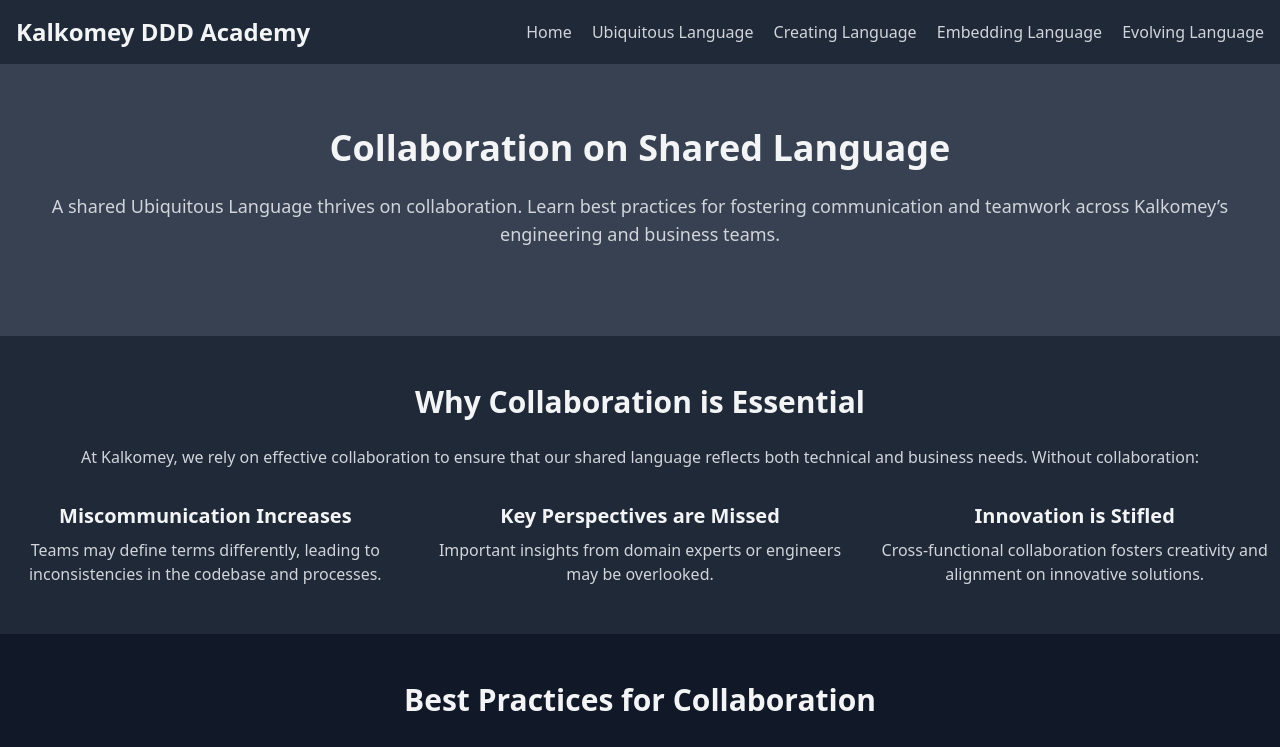
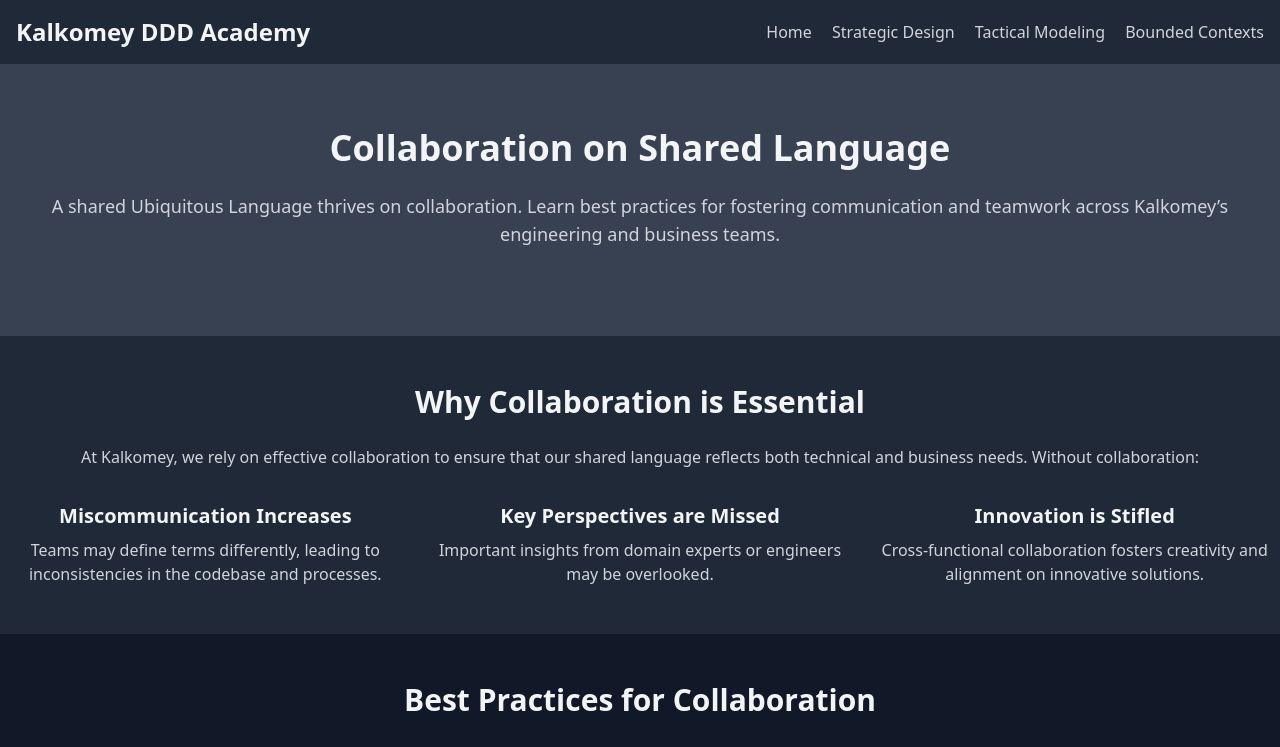
Before and after one commit to tommy2118/ddd, a plain HTML site: page collaboration-language.html in a window 1280 px wide. Shown: the top 747 px of the page. Drawn offline with nearby package versions, Linux system fonts and the light colour scheme.

Commit message:
Really fix nav

```diff
--- a/collaboration-language.html
+++ b/collaboration-language.html
@@ -11,13 +11,12 @@
   <header class="bg-gray-800 p-4 shadow-md">
     <div class="container mx-auto flex justify-between items-center">
       <h1 class="text-2xl font-bold">Kalkomey DDD Academy</h1>
-      <nav class="space-x-4">
-        <a href="../index.html" class="text-gray-300 hover:text-white">Home</a>
-        <a href="ubiquitous-language.html" class="text-gray-300 hover:text-white">Ubiquitous Language</a>
-        <a href="creating-language.html" class="text-gray-300 hover:text-white">Creating Language</a>
-        <a href="embedding-language.html" class="text-gray-300 hover:text-white">Embedding Language</a>
-        <a href="evolving-language.html" class="text-gray-300 hover:text-white">Evolving Language</a>
-      </nav>
+        <nav class="space-x-4">
+          <a href="index.html" class="text-gray-300 hover:text-white">Home</a>
+          <a href="strategic-design.html" class="text-gray-300 hover:text-white">Strategic Design</a>
+          <a href="tactical-modeling.html" class="text-gray-300 hover:text-white">Tactical Modeling</a>
+          <a href="bounded-contexts.html" class="text-gray-300 hover:text-white">Bounded Contexts</a>
+        </nav>
     </div>
   </header>
 
```
Also changed, not shown: bounded-contexts.html (+6 -7 lines), index.html (+1 -2 lines).
